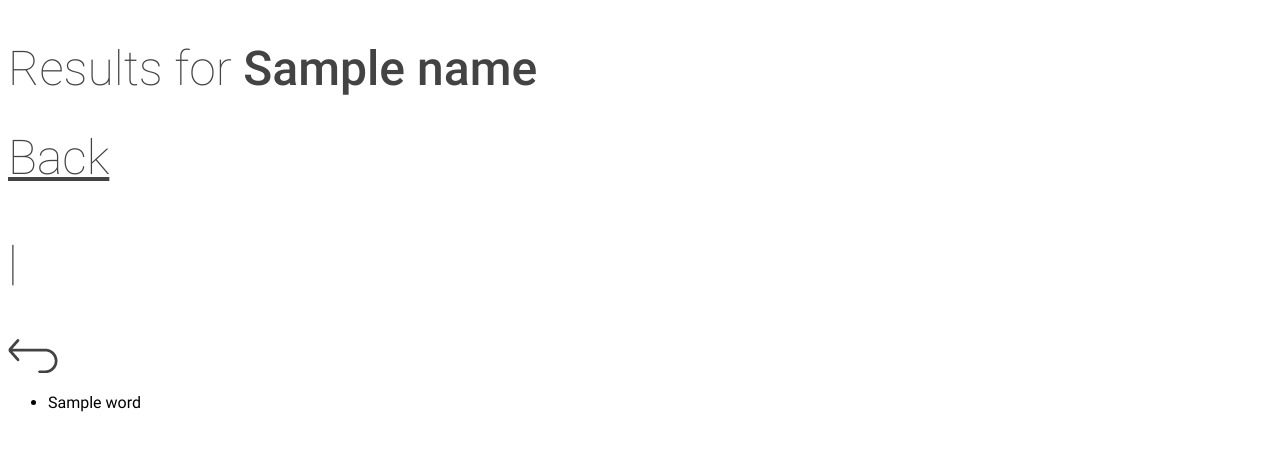
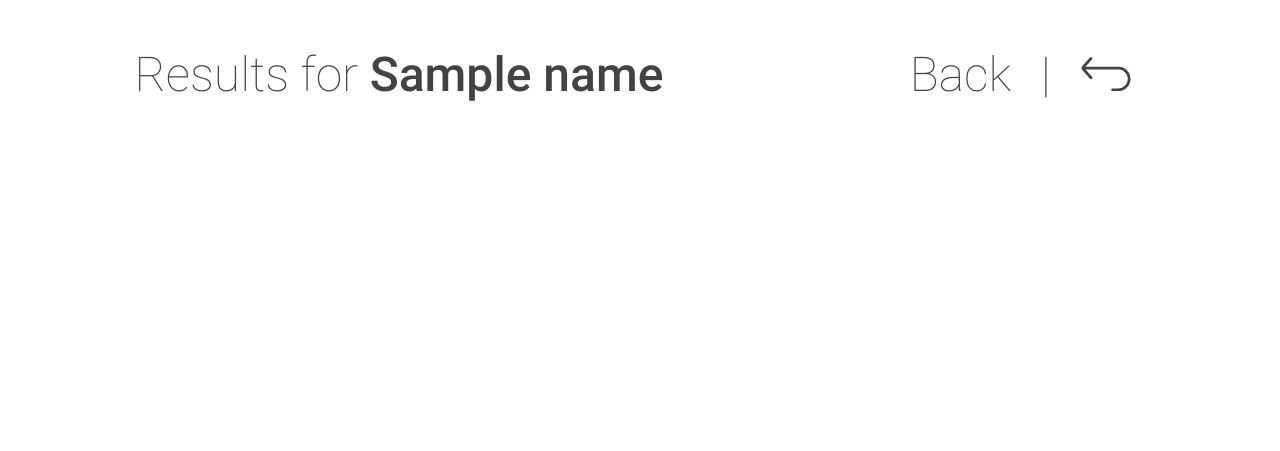
Before and after one commit to vimtor/steam-common-words, a Flask app: template templates/words.html in a window 1280 px wide. Shown: the top 451 px of the page. Run offline with Flask 2, Linux system fonts and the light colour scheme; the template is opened without the code that fills it: most values are stand-ins (such as "Sample title", 1, 10 or a date in 2020); parts of the project's set-up code (start-up, migrations or seed data) failed here and were passed over.

Commit message:
Searchbar reset and word displaying.

```diff
--- /dev/null
+++ b/static/scripts/words.js
@@ -0,0 +1,31 @@
+const FADE_DURATIONS = [1000, 3000, 5000];
+const OPACITIES = [0.2, 0.5, 1];
+
+$(document).ready(function () {
+    showWords();
+});
+
+
+function showWords() {
+    let words = $(".word");
+
+    words.each(function (index, element) {
+        fadeElement(element);
+    })
+}
+
+function fadeElement(element) {
+    let duration = randomElementInArray(FADE_DURATIONS); // Get random fading duration.
+    let opacity = OPACITIES[element.getAttribute("popularity")]; // Get opacity by popularity attribute.
+
+    $(element).fadeTo(duration, opacity);
+}
+
+function generateRandomNumber(min, max) {
+    let random_number = Math.random() * (max - min) + min;
+    return Math.floor(random_number);
+}
+
+function randomElementInArray(array) {
+    return array[generateRandomNumber(0, array.length)];
+}
--- a/static/style.css
+++ b/static/style.css
@@ -3,7 +3,9 @@
     --black: #444343;
     --gray: #9e9d9d;
     --background: #f7f7f7;
-    --red: #ff6960;
+    --red: #ff765b;
+
+    --return-margin: 0 15px;
 }
 
 /* Fonts */
@@ -69,6 +71,41 @@ p {
     background-position: top 0px left 200%;
 }
 
+#results-header {
+    margin: 3% 10%;
+    display: flex;
+    flex-direction: row;
+    justify-content: space-between;
+    align-items: baseline;
+}
+
+#return-options {
+    display: flex;
+    float: right;
+    flex-direction: row;
+    align-items: baseline;
+}
+
+#return-back {
+    font-weight: 100;
+    font-size: 3em;
+    color: var(--black);
+    text-decoration: none;
+    position: relative;
+    margin: var(--return-margin);
+}
+
+#return-p {
+    font-weight: 100;
+    font-size: 3em;
+    color: var(--black);
+    margin: var(--return-margin);
+}
+
+#return-icon {
+    margin: var(--return-margin);
+}
+
 #main-h1 {
     font-weight: 500;
     font-size: 4.5em;
@@ -82,6 +119,7 @@ p {
 }
 
 #results-h1 {
+    margin: 0px;
     font-weight: 100;
     font-size: 3em;
     color: var(--black);
@@ -89,18 +127,6 @@ p {
 
 #results-h1 span {
     font-weight: 500;
-    color: var(--black);
-}
-
-#return-h1 {
-    font-weight: 100;
-    font-size: 3em;
-    color: var(--black);
-}
-
-#return-p {
-    font-weight: 100;
-    font-size: 3em;
     color: var(--black);
 }
 
@@ -115,7 +141,7 @@ p {
     color: var(--gray);
 }
 
-.link:before {
+.link:before, #return-back:before {
     content: '';
     position: absolute;
     width: 100%;
@@ -130,7 +156,22 @@ p {
     transition: all 0.3s ease-in-out 0s;
 }
 
-.link:hover:before {
+.link:before, #return-back:before {
+    content: '';
+    position: absolute;
+    width: 100%;
+    height: 1px;
+    bottom: 1%;
+    left: 0;
+    background-color: var(--gray);
+    visibility: hidden;
+    -webkit-transform: scaleX(0);
+    transform: scaleX(0);
+    -webkit-transition: all 0.3s ease-in-out 0s;
+    transition: all 0.3s ease-in-out 0s;
+}
+
+.link:hover:before, #return-back:hover:before {
     visibility: visible;
     -webkit-transform: scaleX(1);
     transform: scaleX(1);
@@ -190,3 +231,17 @@ p {
 .search-input-error:focus {
     outline: none;
 }
+
+#words {
+    display: flex;
+    flex-wrap: wrap;
+    justify-content: space-between;
+    margin: 0 8.5%;
+}
+
+.word {
+    font-size: 6em;
+    margin: 1% 1%;
+    color: var(--black);
+    opacity: 0;
+}
--- a/templates/index.html
+++ b/templates/index.html
@@ -4,6 +4,11 @@
     <meta charset="UTF-8">
     <title>Steam Common Words</title>
     <link rel="stylesheet" href="{{ url_for('static', filename='style.css') }}" type="text/css">
+    <link rel="shortcut icon" type="image/png" href="{{ url_for('static', filename='images/favicon.png') }}">
+    <script type="application/javascript"
+            src="https://cdnjs.cloudflare.com/ajax/libs/jquery/3.3.1/jquery.min.js"></script>
+
+    <script type="application/javascript" src="{{ url_for('static', filename='scripts/searchbar.js') }}"></script>
 </head>
 <body>
 <header id="main-header">
--- a/templates/words.html
+++ b/templates/words.html
@@ -2,26 +2,31 @@
 <html lang="en">
 <head>
     <meta charset="UTF-8">
-    <title>Steam - Common Words</title>
+    <title>{{ name }}. Common Words</title>
     <link rel="stylesheet" href="{{ url_for('static', filename='style.css') }}" type="text/css">
+    <link rel="shortcut icon" type="image/png" href="{{ url_for('static', filename='images/favicon.png') }}">
+    <script type="application/javascript"
+            src="https://cdnjs.cloudflare.com/ajax/libs/jquery/3.3.1/jquery.min.js"></script>
+
+    <script type="application/javascript" src="{{ url_for('static', filename='scripts/words.js') }}"></script>
+    <script type="application/javascript">showWords()</script>
 </head>
 <body>
 <header id="results-header">
     <h1 id="results-h1">Results for <span>{{ name }}</span></h1>
     <div id="return-options">
-    <a id="return-h1" href="{{ url_for('index') }}">Back</a>
-    <p id="return-p"> | </p>
-    <a href="{{ url_for('index') }}">
-        <img src="{{ url_for('static', filename='icons/back_icon.png') }}" alt="Steam" id="return-icon">
-    </a>
-</div>
+        <a id="return-back" href="{{ url_for('index') }}">Back</a>
+        <p id="return-p"> | </p>
+        <a href="{{ url_for('index') }}">
+            <img src="{{ url_for('static', filename='icons/back_icon.png') }}" alt="Steam" id="return-icon">
+        </a>
+    </div>
 </header>
-
-<ul>
+<section id="words">
     {% for word in words %}
-        <li>{{ word }}</li>
+        <span class="word" popularity="{{ word.popularity }}">{{ word.text }}</span>
     {% endfor %}
-</ul>
+</section>
 
 </body>
 </html>
```
Also changed, not shown: static/scripts/searchbar.js (added, +15 -0 lines).
